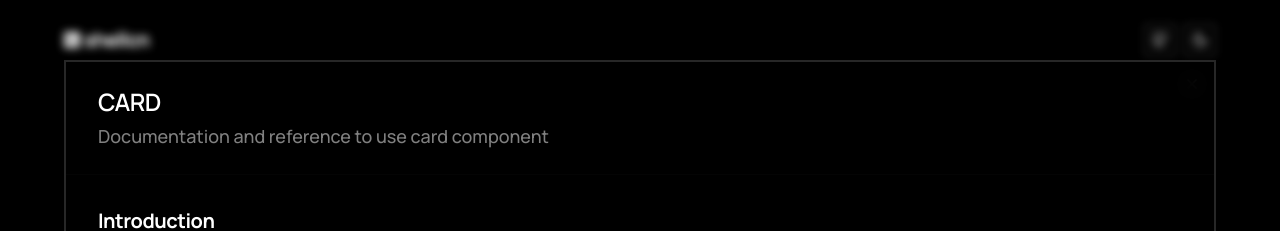
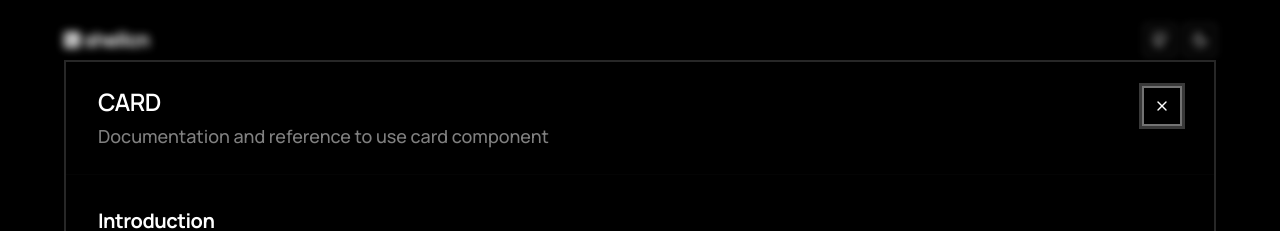
Before and after one commit to poswalsameer/shellcn, a Next.js app in the folder web/: page / in a window 1280 px wide. Both pictures are taken after a click on the element 1029 px from the left and 680 px from the top of the page. Shown: the top 231 px of the page. Built offline with nearby package versions, Linux system fonts and the light colour scheme.

Commit message:
close button on docs dialog

```diff
--- a/web/components/components-section/component-card/index.tsx
+++ b/web/components/components-section/component-card/index.tsx
@@ -2,8 +2,9 @@
 
 import { useState } from "react"
 import { motion } from "motion/react"
-import { Check, Copy } from "lucide-react"
+import { Check, Copy, X } from "lucide-react"
 import { Card } from "@/components/ui/card"
+import { Button } from "@/components/ui/button"
 import type { RegistryComponent } from "@/types"
 import { DocsRenderer } from "@/components/components-section/docs-renderer"
 import {
@@ -13,6 +14,7 @@ import {
   DialogContent,
   DialogTrigger,
   DialogDescription,
+  DialogClose,
 } from "@/components/ui/dialog"
 
 export function ComponentCard({ component, index }: {
@@ -58,14 +60,20 @@ export function ComponentCard({ component, index }: {
         </Card>
       </motion.div>
 
-      <DialogContent className="w-[95vw] sm:max-w-4xl md:max-w-5xl lg:max-w-6xl max-h-[90vh] sm:max-h-[85vh] overflow-y-auto custom-scrollbar border-2 border-muted-foreground/30 ring-0 bg-background p-0 rounded-none sm:rounded-lg selection:bg-foreground selection:text-background">
-        <div className="sticky top-0 z-50 bg-background/80 backdrop-blur-md border-b border-border/40 px-4 sm:px-8 py-4 sm:py-6">
+      <DialogContent showCloseButton={false} className="w-[95vw] sm:max-w-4xl md:max-w-5xl lg:max-w-6xl max-h-[90vh] sm:max-h-[85vh] overflow-y-auto custom-scrollbar border-2 border-muted-foreground/30 ring-0 bg-background p-0 rounded-none sm:rounded-lg selection:bg-foreground selection:text-background">
+        <div className="sticky top-0 z-50 flex items-start justify-between gap-4 bg-background/80 backdrop-blur-md border-b border-border/40 px-4 sm:px-8 py-4 sm:py-6">
           <DialogHeader className="flex flex-col gap-y-1">
             <DialogTitle className="text-xl sm:text-2xl font-semibold tracking-tight uppercase">{component.name}</DialogTitle>
             <DialogDescription className="text-sm sm:text-lg text-muted-foreground font-medium">
               Documentation and reference to use {component.name.toLowerCase()} component
             </DialogDescription>
           </DialogHeader>
+          <DialogClose asChild>
+            <Button variant="ghost" size="icon" className="shrink-0 h-8 w-8 sm:h-10 sm:w-10 rounded-none border-2 border-transparent hover:border-muted-foreground/30 hover:bg-muted/40 transition-all duration-300">
+              <X className="h-4 w-4 sm:h-5 sm:w-5" />
+              <span className="sr-only">Close</span>
+            </Button>
+          </DialogClose>
         </div>
 
         <div className="px-4 sm:px-8 w-full max-w-full overflow-x-hidden">
```
